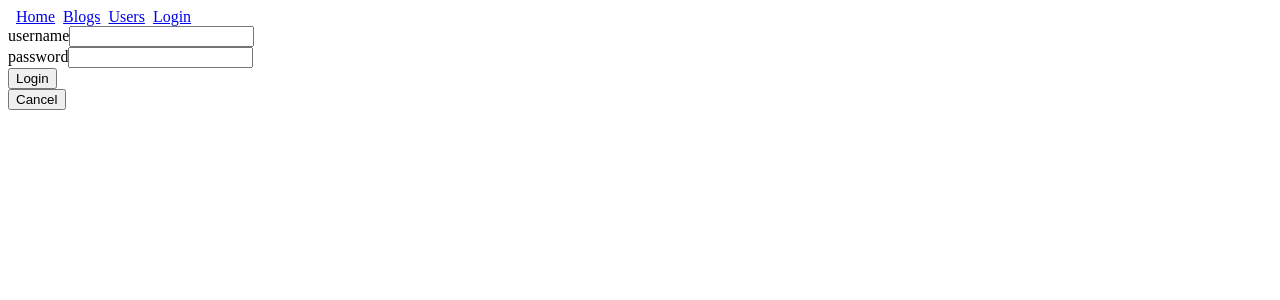
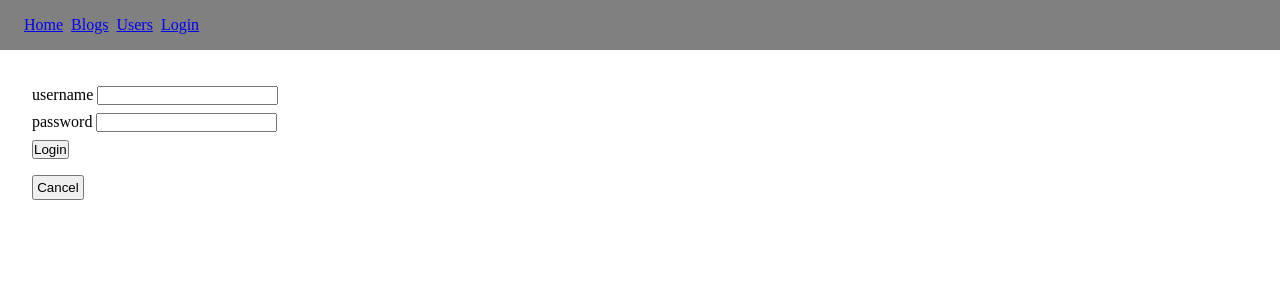
Before and after one commit to fazzolari17/FullStackOpen, a React (Create React App) app in the folder Part5/bloglist-frontend/: page /login in a window 1280 px wide. Shown: the top 300 px of the page. Built offline with nearby package versions, Linux system fonts and the light colour scheme.

Commit message:
make things look better

```diff
--- a/Part5/bloglist-frontend/src/style.css
+++ b/Part5/bloglist-frontend/src/style.css
@@ -1,3 +1,79 @@
+* {
+  padding: 0;
+  margin: 0;
+  box-sizing: border-box;
+}
+
+.navBar {
+  display: flex;
+  align-items: center;
+  background-color: grey;
+  padding: 1rem;
+}
+/* Global Non-Specific */
+.btn {
+  /* border-radius: 5px; */
+  padding: .2rem;
+}
+
+/* Login Form */
+.loginForm {
+  padding: 1rem;
+}
+
+.loginForm input {
+  margin: .25rem;
+}
+
+.loginForm button {
+  margin: .25rem 0 0 0rem;
+}
+
+.loginToggle {
+  padding: 1rem;
+}
+
+#login_cancel_btn {
+
+  margin-left: 1rem;
+}
+
+/* Blog Form */
+.blog_form_title {
+  position: relative;
+  left: 50px;
+  margin-bottom: .5rem;
+}
+.blog_form {
+  margin: 1rem;
+  display: flex;
+  flex-direction: column;
+}
+
+.blog_form form {
+  display: flex;
+  flex-direction: column;
+  align-items: flex-end;
+  width: 13rem;
+}
+.form_fields {
+  border-radius: 5px;
+  border: 1px solid black;
+  padding: .1rem;
+}
+
+
+.blog_form input {
+  margin-left: 1rem;
+  justify-self: flex-end;
+}
+
+#new_blog_button {
+  position: relative;
+  left: 0px;
+}
+
+/* Logout  */
 .logout-btn {
   display: inline;
 }
@@ -8,6 +84,46 @@
   align-items: center;
 }
 
+/* Users */
+.Users_Page_Wrapper {
+  margin: 1rem;
+}
+
+.userBlogs,
+.userTitle {
+  width: 10rem;
+  display: flex;
+  justify-content: space-between;
+}
+
+.userTitle {
+  display: flex;
+}
+
+/* Single_Blogs */
+
+.sb_main_container {
+  margin: 1rem;
+}
+
+.sb_title {
+  padding: .5rem 0 .5rem 0;
+}
+
+.sb_url {
+  padding: 0 0 .5rem 0;
+  /* border: 1px solid red; */
+}
+
+.sb_likes_container {
+  display: flex;
+  flex-direction: row;
+  justify-content: space-between;
+  width: 5rem;
+
+  margin: .5rem 0 .5rem 0;
+}
+/* Notifications */
 .errorMsg{
   padding-left: 1rem;
   margin-bottom: 1rem;
```
